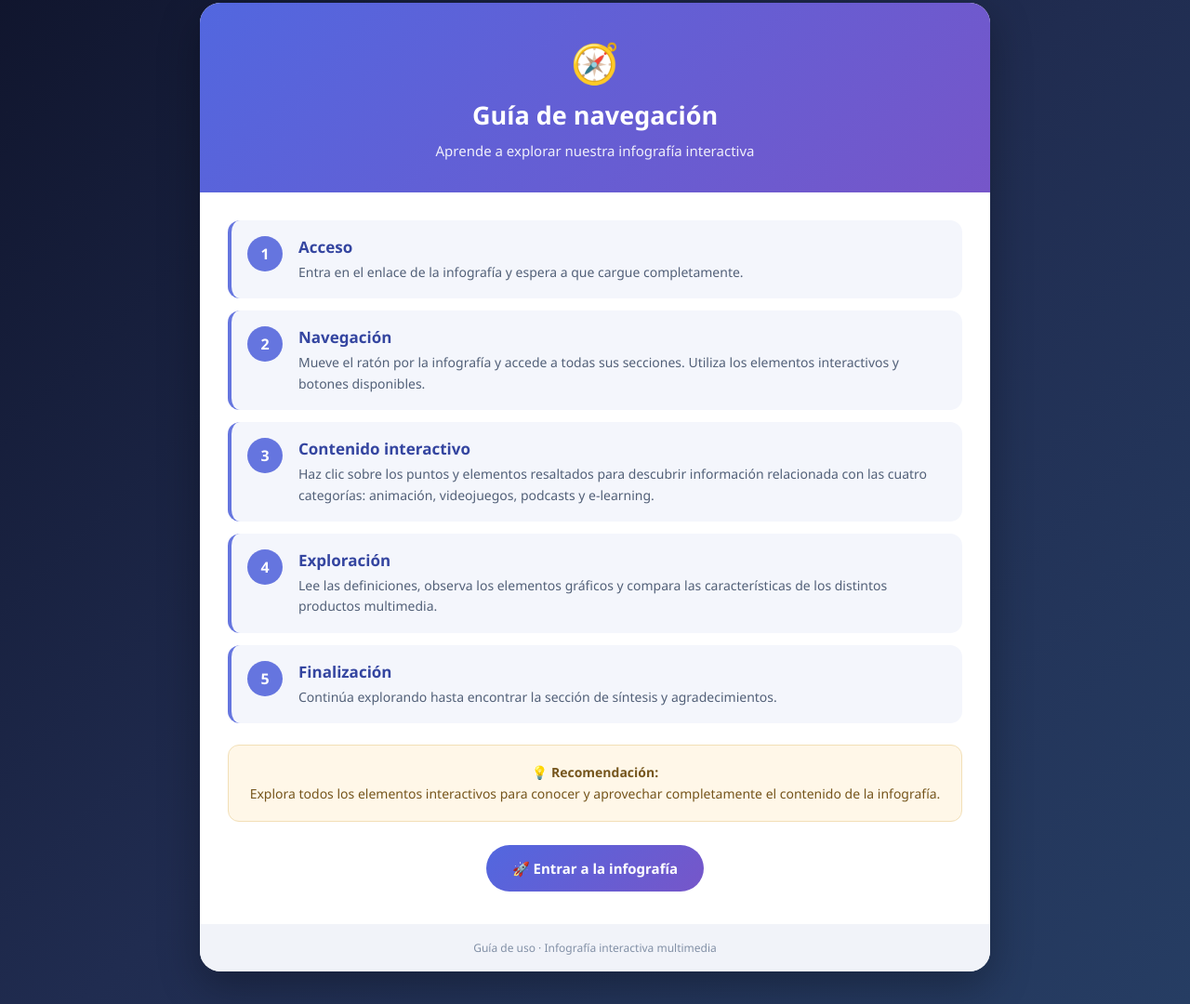
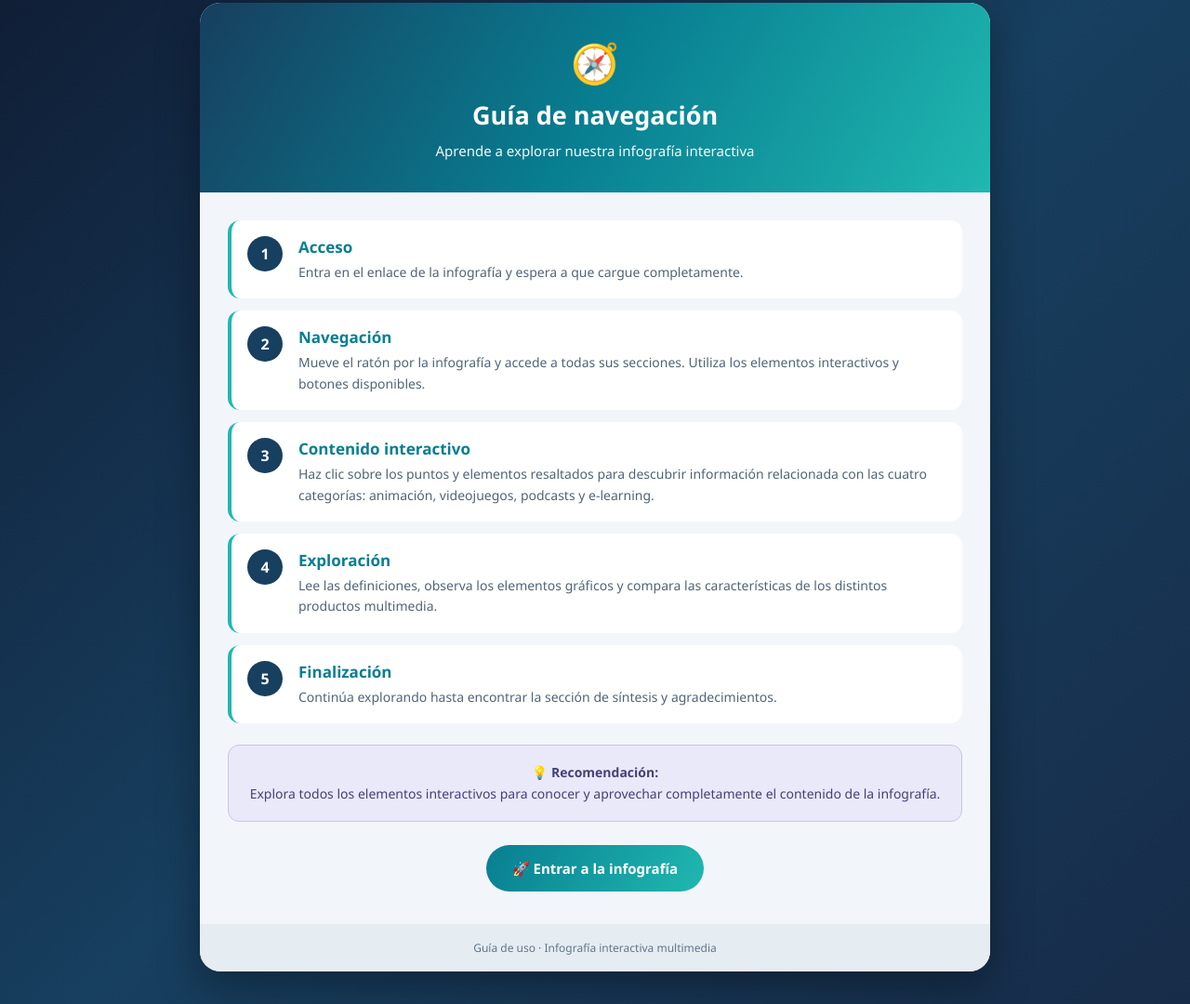
Before and after one commit to willintonggutierrez5-droid/Guia, a plain HTML site: page index.html in a window 1280 px wide. Shown: the part 32-1112 px from the top of the page at 93% size. Drawn offline with Linux system fonts and the light colour scheme.

Commit message:
Update styles in index.html for improved design

```diff
--- a/index.html
+++ b/index.html
@@ -7,6 +7,7 @@
 <title>Guía de navegación - Infografía</title>
 
 <style>
+
 * {
     margin: 0;
     padding: 0;
@@ -16,8 +17,8 @@
 
 body {
     min-height: 100vh;
-    background: linear-gradient(135deg, #10152d, #202c50, #263d63);
-    color: white;
+    background: linear-gradient(135deg, #101D35, #173F5F, #172C49);
+    color: #26364A;
     padding: 35px 15px;
     display: flex;
     justify-content: center;
@@ -27,17 +28,17 @@ body {
 .contenedor {
     width: 100%;
     max-width: 850px;
-    background: #ffffff;
-    color: #26334b;
+    background: #F2F6FA;
+    color: #26364A;
     border-radius: 22px;
     overflow: hidden;
-    box-shadow: 0 15px 45px rgba(0,0,0,0.3);
+    box-shadow: 0 15px 45px rgba(0,0,0,0.35);
 }
 
 .encabezado {
     text-align: center;
     padding: 35px 20px;
-    background: linear-gradient(135deg, #5267df, #7656c9);
+    background: linear-gradient(120deg, #173F5F, #087E91, #20B8B0);
     color: white;
 }
 
@@ -53,7 +54,7 @@ body {
 
 .encabezado p {
     font-size: 15px;
-    opacity: 0.9;
+    opacity: 0.95;
 }
 
 .contenido {
@@ -66,21 +67,21 @@ body {
     gap: 17px;
     padding: 17px;
     margin-bottom: 13px;
-    background: #f4f6fc;
+    background: #FFFFFF;
     border-radius: 13px;
-    border-left: 4px solid #6575df;
-    transition: 0.2s;
+    border-left: 4px solid #20B8B0;
+    transition: 0.25s;
 }
 
 .paso:hover {
     transform: translateX(5px);
-    background: #edf0ff;
+    background: #E8F6F7;
 }
 
 .numero {
     min-width: 38px;
     height: 38px;
-    background: #6575df;
+    background: #173F5F;
     color: white;
     border-radius: 50%;
     display: flex;
@@ -92,22 +93,22 @@ body {
 .paso h2 {
     font-size: 17px;
     margin-bottom: 5px;
-    color: #3445a0;
+    color: #087E91;
 }
 
 .paso p {
     font-size: 14px;
     line-height: 1.6;
-    color: #526078;
+    color: #526477;
 }
 
 .recomendacion {
     margin-top: 23px;
     padding: 18px;
-    background: #fff7e8;
+    background: #E9E9F9;
     border-radius: 12px;
-    border: 1px solid #f2dfb7;
-    color: #75551c;
+    border: 1px solid #C8C5ED;
+    color: #454078;
     text-align: center;
     font-size: 14px;
     line-height: 1.6;
@@ -118,7 +119,7 @@ body {
     width: fit-content;
     margin: 25px auto 5px;
     padding: 15px 28px;
-    background: linear-gradient(135deg, #5267df, #7656c9);
+    background: linear-gradient(120deg, #087E91, #20B8B0);
     color: white;
     text-decoration: none;
     font-weight: bold;
@@ -129,14 +130,14 @@ body {
 
 .boton:hover {
     transform: scale(1.05);
-    box-shadow: 0 6px 18px #5267df55;
+    box-shadow: 0 6px 18px #20B8B055;
 }
 
 .pie {
     text-align: center;
     padding: 17px;
-    background: #f1f3f9;
-    color: #8290a6;
+    background: #E5ECF2;
+    color: #61758A;
     font-size: 12px;
 }
 
@@ -153,6 +154,7 @@ body {
         gap: 12px;
     }
 }
+
 </style>
 </head>
 
```
